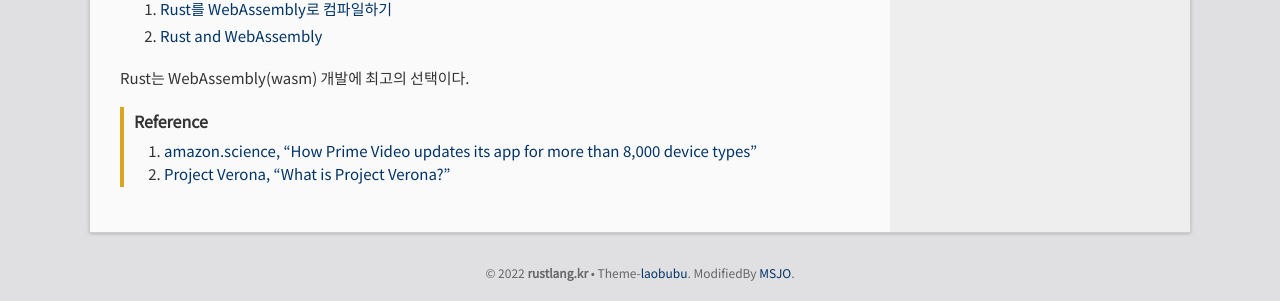
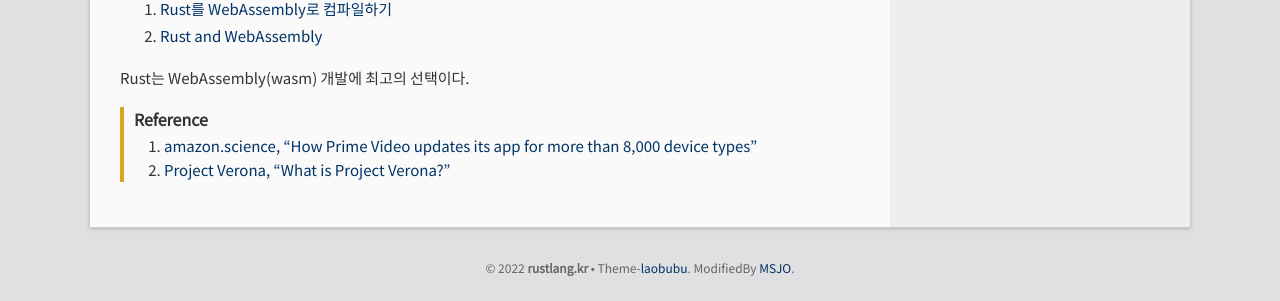
Before and after one commit to DebugJO/rustlang, a Jekyll site: the page built from _posts/2022-02-22-1.md, in a window 1280 px wide. Shown: the part 1787-2088 px from the top of the page. Built offline with Jekyll 4.4.1, drawn with Linux system fonts in a browser that asks for light colours.

Commit message:
Update _base.scss

```diff
--- a/_sass/_base.scss
+++ b/_sass/_base.scss
@@ -16,11 +16,13 @@
 	margin:0;
 	padding: 0px 10px;
 	border-left: 4px solid goldenrod;
+	line-height: 1.6em !important;
 }
 
 blockquote > p {
     font-size: 16px;
     font-weight: bold;
+    line-height: 1.6em !important;
 }
 
 blockquote ol {
@@ -32,7 +34,6 @@
 }
 
 blockquote li {
-	margin-top: -4px;
 	margin-left: -10px;
 }
 
```
